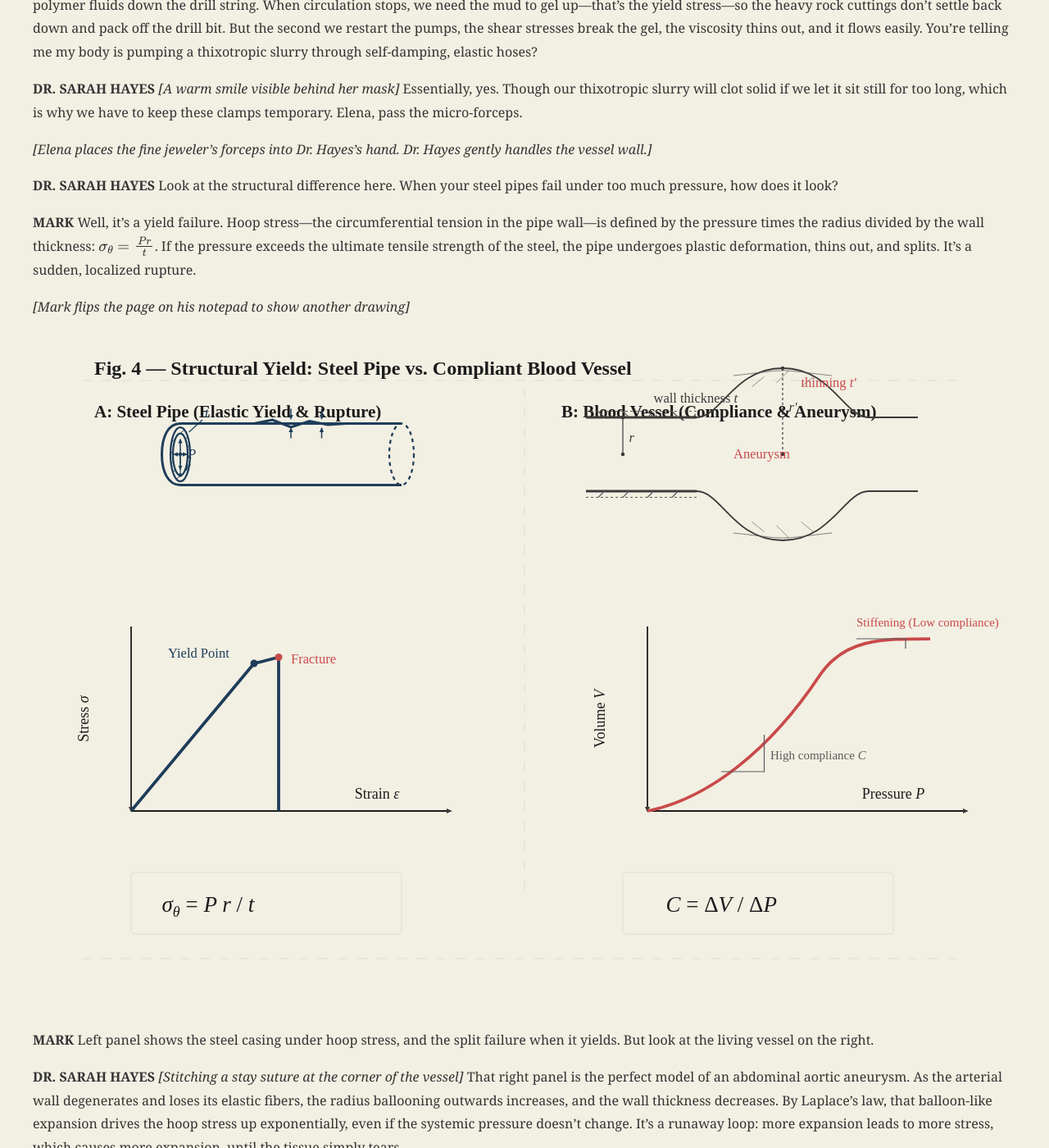
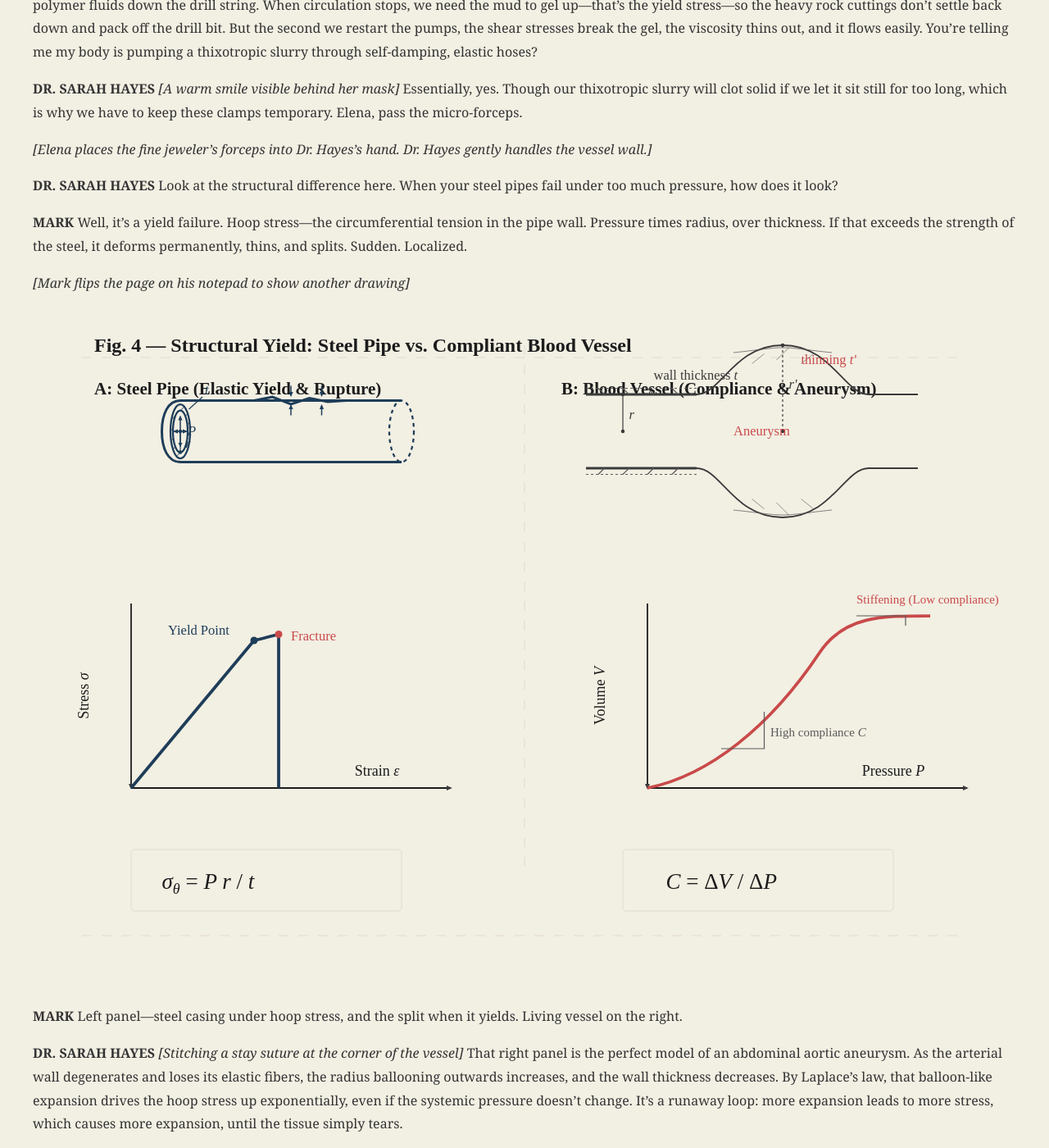
Before and after one commit to jmalicki/pulses-and-pathways, a Jekyll site: the page built from act_3_living_pipes.md, in a window 1280 px wide and 1400 px high, scrolled down 3080 px. Shown: the whole window at 82% size. Built offline with Jekyll 4.4.1, drawn with Linux system fonts in a browser that asks for light colours; our own code applies the rules of GitHub Pages for plain Markdown files.

```diff
--- a/act_3_living_pipes.md
+++ b/act_3_living_pipes.md
@@ -74,14 +74,14 @@ Essentially, yes. Though our thixotropic slurry will clot solid if we let it sit
 Look at the structural difference here. When your steel pipes fail under too much pressure, how does it look?
 
 **MARK**
-Well, it's a yield failure. Hoop stress—the circumferential tension in the pipe wall—is defined by the pressure times the radius divided by the wall thickness: $\sigma_\theta = \frac{Pr}{t}$. If the pressure exceeds the ultimate tensile strength of the steel, the pipe undergoes plastic deformation, thins out, and splits. It's a sudden, localized rupture.
+Well, it's a yield failure. Hoop stress—the circumferential tension in the pipe wall. Pressure times radius, over thickness. If that exceeds the strength of the steel, it deforms permanently, thins, and splits. Sudden. Localized.
 
 *[Mark flips the page on his notepad to show another drawing]*
 
 ![Pipe vs Living Vessel](04_pipe_vs_living_vessel.svg)
 
 **MARK**
-Left panel shows the steel casing under hoop stress, and the split failure when it yields. But look at the living vessel on the right.
+Left panel—steel casing under hoop stress, and the split when it yields. Living vessel on the right.
 
 **DR. SARAH HAYES**
 *[Stitching a stay suture at the corner of the vessel]*
```
Also changed, not shown: act_1_the_bedside_question.md (+1 -1 lines), act_4_inverse_problems.md (+4 -4 lines), index.md (+7 -7 lines).
